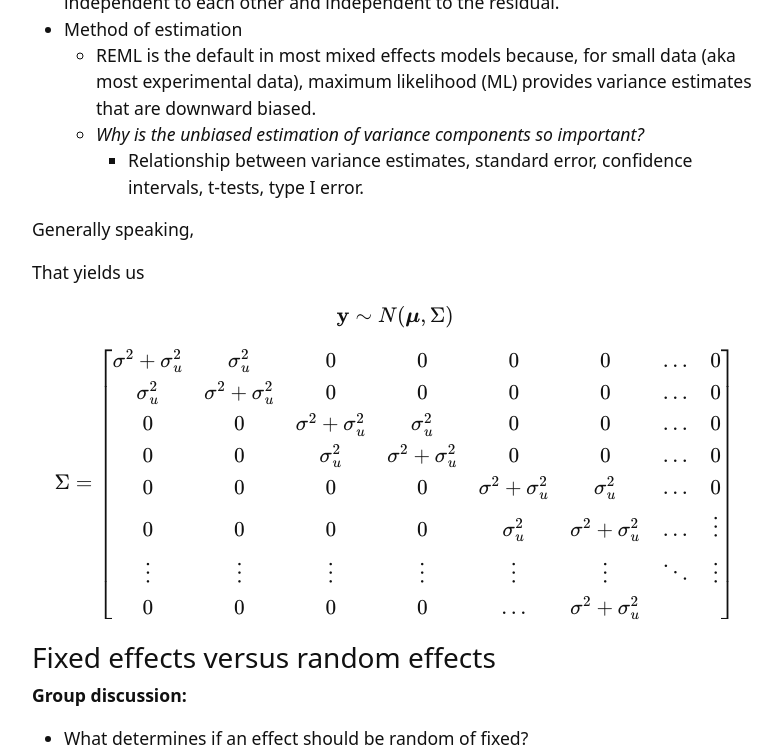
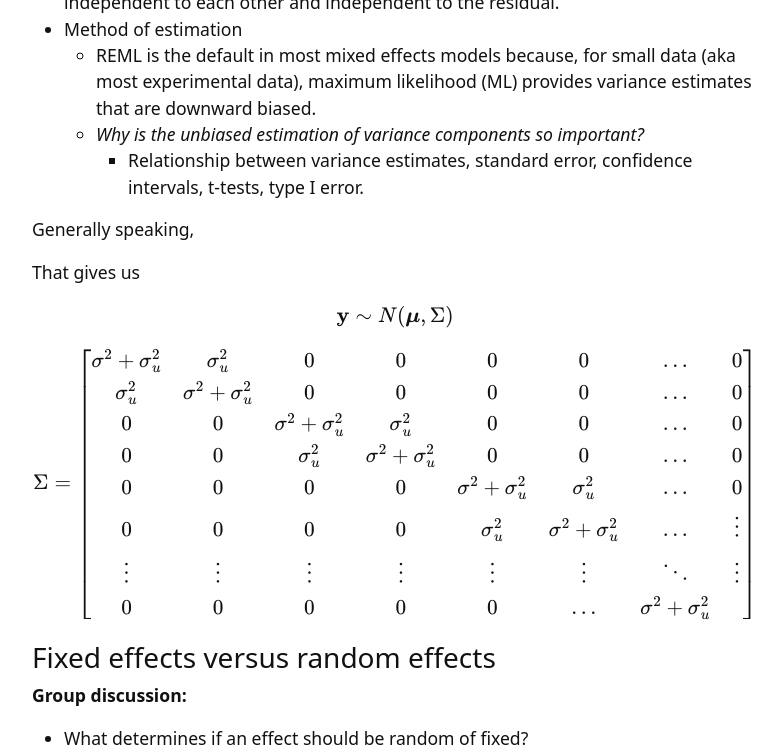
Before and after one commit to jlacasa/mixed-models-spring25, a Jekyll site: the page built from content/1-intro.md, in a window 1280 px wide and 900 px high, scrolled down 6794 px, cut to the strip 0-752 px from the top of the window. Shown: the whole strip, without its empty margins (245-1027 px from the left). Built offline with Jekyll 4.4.1, drawn with Linux system fonts in a browser that asks for light colours; formulas are drawn with MathJax 3.

Commit message:
typo in a matrix

```diff
--- a/content/1-intro.md
+++ b/content/1-intro.md
@@ -188,7 +188,7 @@ Mixed models combine fixed effects and random effects.
 
 Generally speaking,
 
-That yields us
+That gives us
 
 $$\mathbf{y} \sim N(\boldsymbol{\mu}, \Sigma)$$
 
@@ -201,7 +201,7 @@ $$\Sigma = \begin{bmatrix} \sigma^2 + \sigma^2_u & \sigma^2_u & 0 & 0 & 0 & 0 &\
 
 
 \vdots & \vdots & \vdots & \vdots & \vdots & \vdots & \ddots & \vdots \\
-0 & 0 & 0 & 0 & \dots & \sigma^2 + \sigma^2_u
+0 & 0 & 0 & 0 & 0 & \dots & \sigma^2 + \sigma^2_u
 \end{bmatrix} $$
 
 
```
